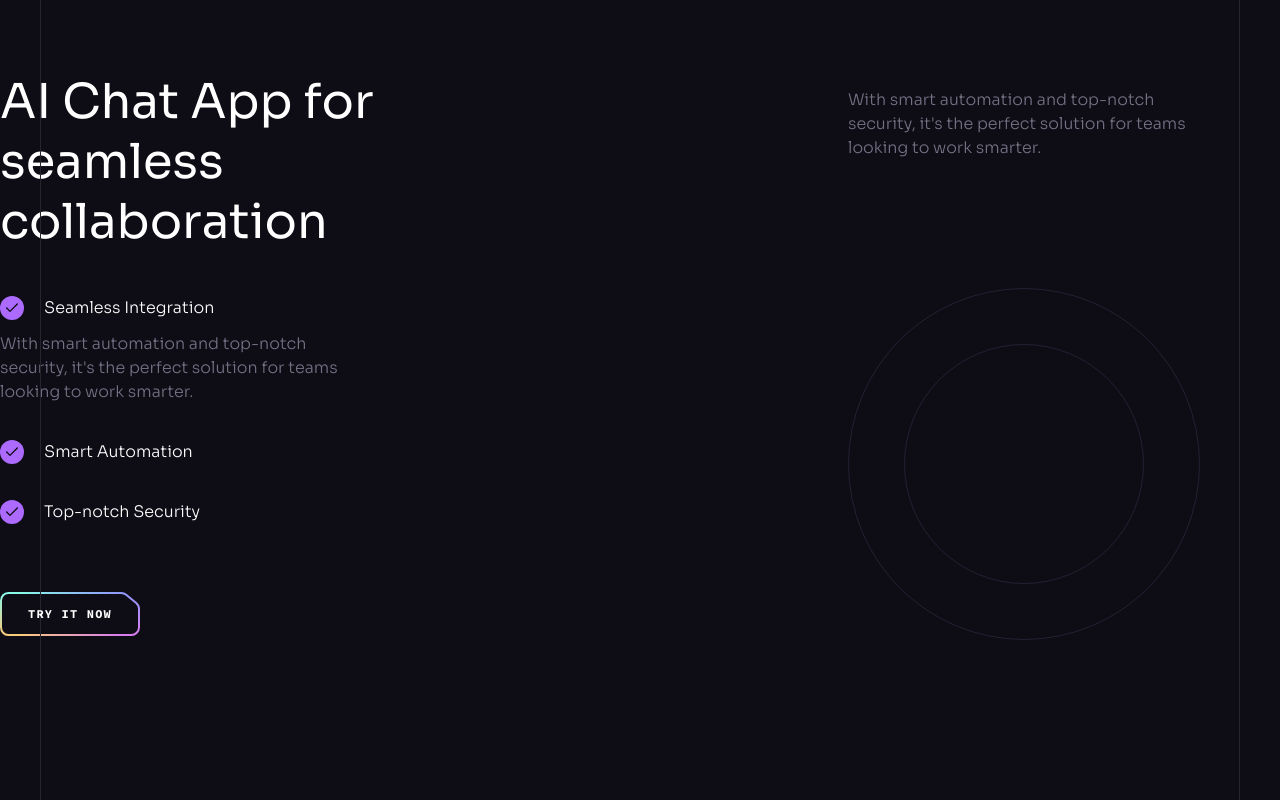
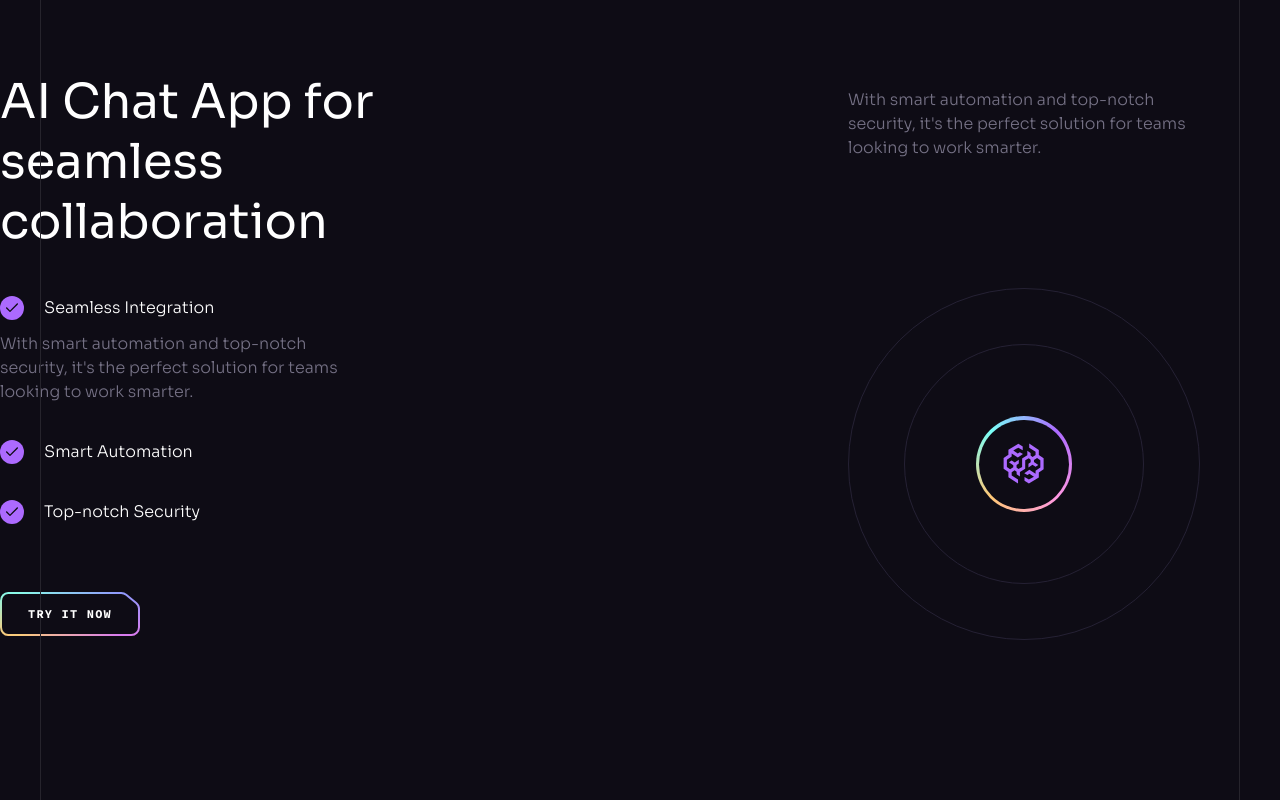
Before and after one commit to ahteshamsalamatansari/sass-ui-react, a React (Vite) app: page / in a window 1280 px wide. Shown: the part 2564-3364 px from the top of the page. Built offline with nearby package versions, Linux system fonts and the light colour scheme.

Commit message:
Brainwave symbol implemented

```diff
--- a/src/components/Collaboration.jsx
+++ b/src/components/Collaboration.jsx
@@ -1,6 +1,6 @@
 import Section from "./Section";
 import { collabContent, collabText } from "../constants";
-import { check } from "../assets";
+import { brainwaveSymbol, check } from "../assets";
 import Button from './Button';
 const Collaboration = () => {
   return (
@@ -31,7 +31,11 @@ const Collaboration = () => {
                 </p>
                 <div className="relative left-1/2 flex w-[22rem] aspect-square border border-n-6 rounded-full -translate-x-1/2 scale:75 md:scale-100">
                     <div className="flex w-60 aspect-square m-auto border border-n-6 rounded-full">
-
+                        <div className="w-[6rem] aspect-square m-auto p-[0.2rem] bg-conic-gradient rounded-full">
+                            <div className="flex items-center justify-center w-full h-full bg-n-8 rounded-full">
+                                <img src={brainwaveSymbol} width={48} height={48} alt="Brainwave" />
+                            </div>
+                        </div>
                     </div>
                 </div>
         </div>
```
